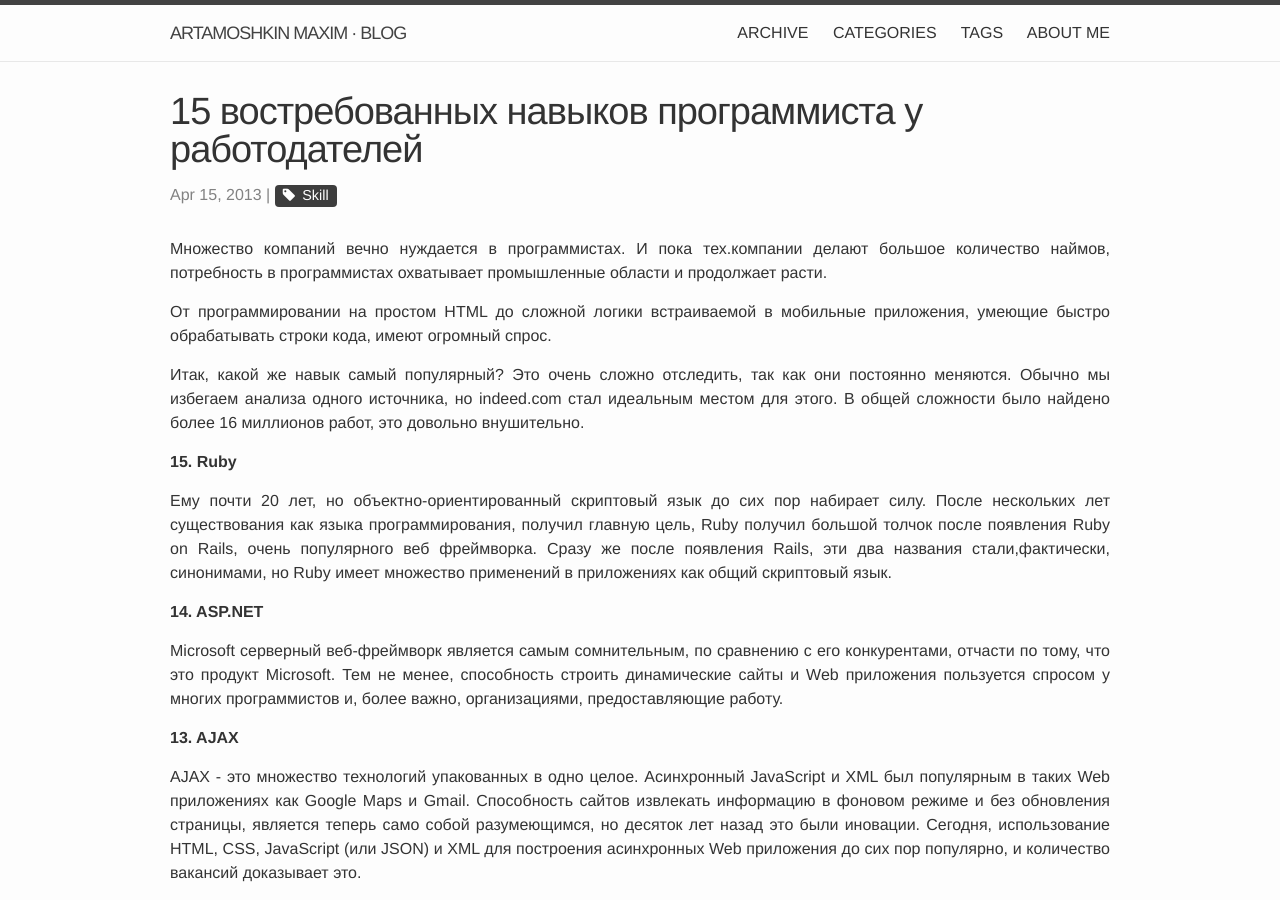
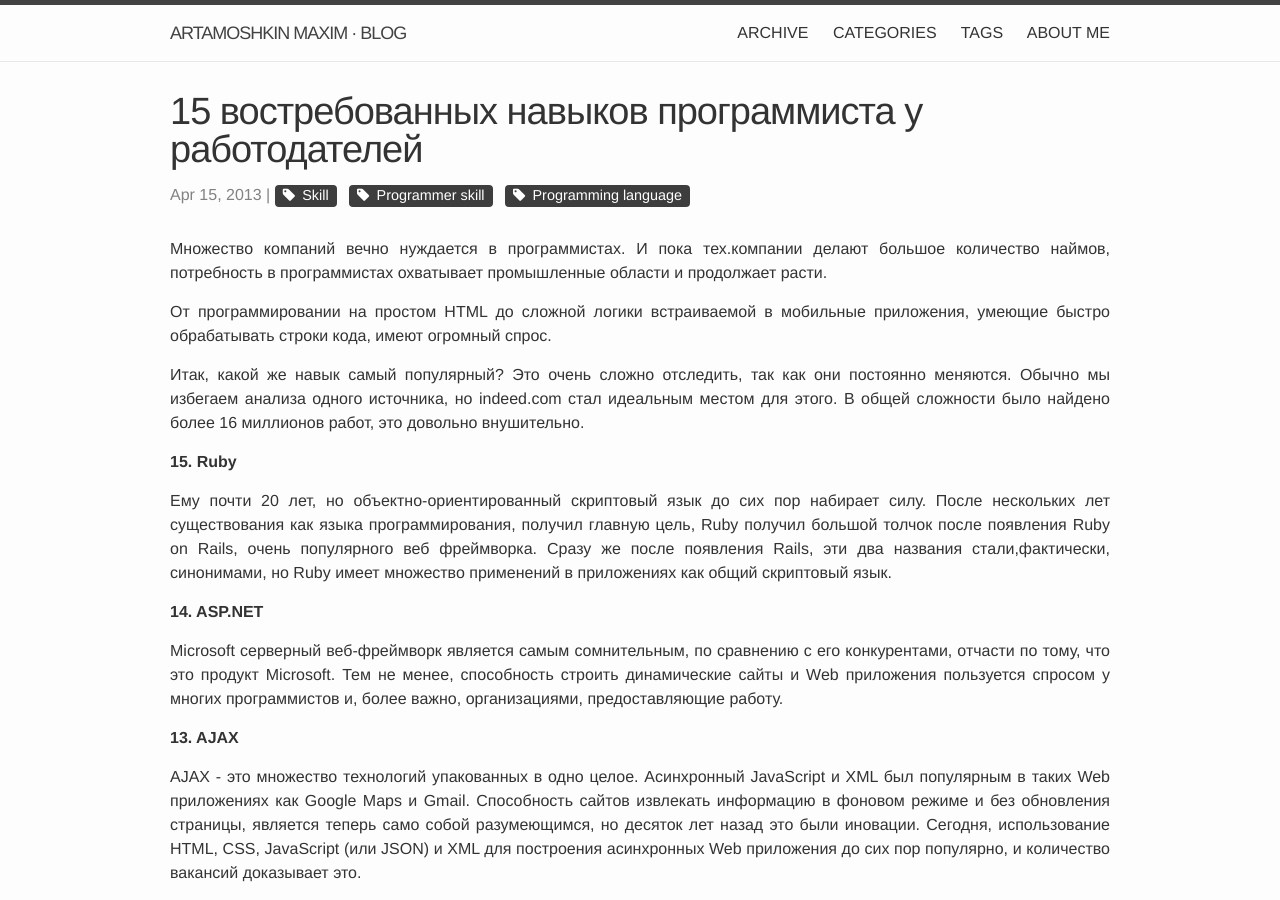
Before and after one commit to martamoshkin/blog.zverit.com, a Jekyll site: the page built from _posts/2013-4-15-translate-15-programmer-skills.md, in a window 1280 px wide and 900 px high. Built offline with Jekyll 4.4.1, drawn with Linux system fonts in a browser that asks for light colours; nearby versions of some CDN libraries; comment, search, counter and statistics services are not loaded.

Commit message:
Update 2013-4-15-translate-15-programmer-skills.md

```diff
--- a/_posts/2013-4-15-translate-15-programmer-skills.md
+++ b/_posts/2013-4-15-translate-15-programmer-skills.md
@@ -3,7 +3,7 @@ layout: post
 title:  "15 востребованных навыков программиста у работодателей"
 date:   2013-04-15 15:15:29 +0300
 category: Other
-tags: [Skill]
+tags: [Skill, Programmer skill, Programming language]
 ---
 
 Множество компаний вечно нуждается в программистах. И пока тех.компании делают большое количество наймов, потребность в программистах охватывает промышленные области и продолжает расти.<!-- more -->
```
